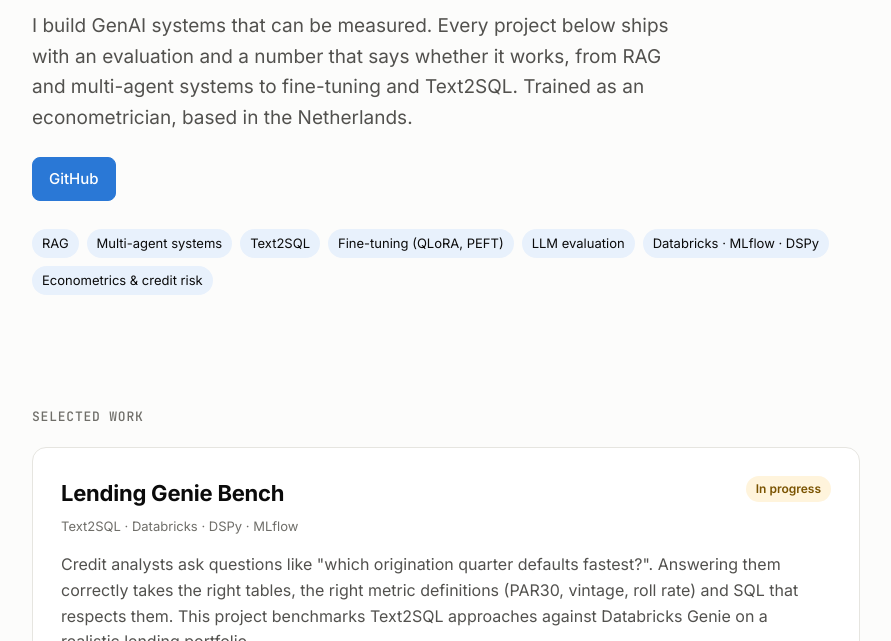
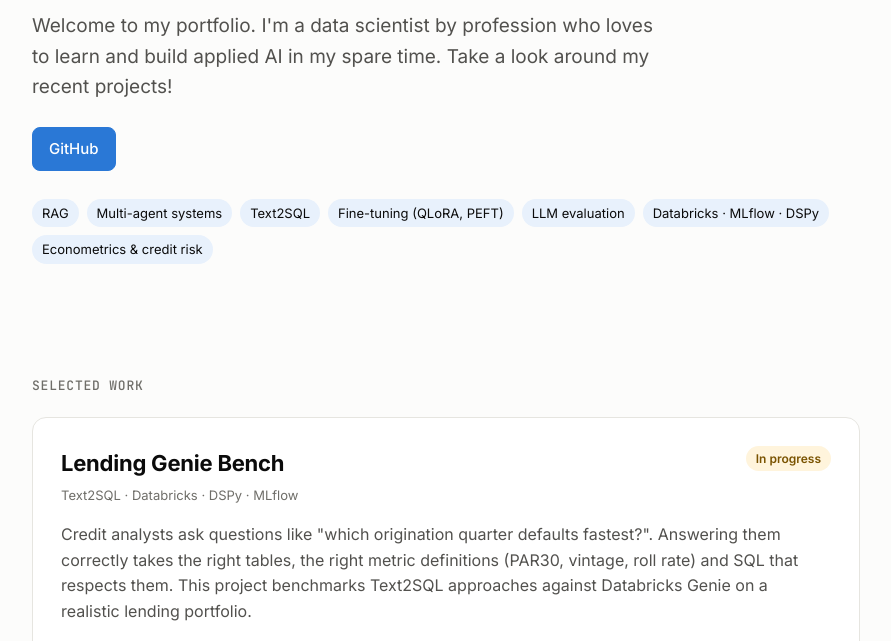
Before and after one commit to tcortn1/tcortn1.github.io, a plain HTML site: page index.html in a window 1280 px wide. Shown: the part 152-793 px from the top of the page, without its empty margins (194-1085 px from the left). Drawn offline with Linux system fonts and the light colour scheme.

Commit message:
Update intro text
Co-Authored-By: Claude Opus 5.5 <noreply@anthropic.com>

```diff
--- a/index.html
+++ b/index.html
@@ -140,9 +140,8 @@ footer { margin: 72px 0 48px; padding-top: 24px; border-top: 1px solid var(--bor
 <header>
   <div class="eyebrow">Applied ML · GenAI · Econometrics</div>
   <h1>Tom Corten</h1>
-  <p class="lede">I build GenAI systems that can be measured. Every project below ships with an evaluation and a
-  number that says whether it works, from RAG and multi-agent systems to fine-tuning and Text2SQL.
-  Trained as an econometrician, based in the Netherlands.</p>
+  <p class="lede">Welcome to my portfolio. I'm a data scientist by profession who loves to learn and build
+  applied AI in my spare time. Take a look around my recent projects!</p>
   <div class="links">
     <a class="btn primary" href="https://github.com/tcortn1">GitHub</a>
     <!-- add LinkedIn / CV / email here -->
```
Also changed, not shown: template.html (+2 -3 lines).
